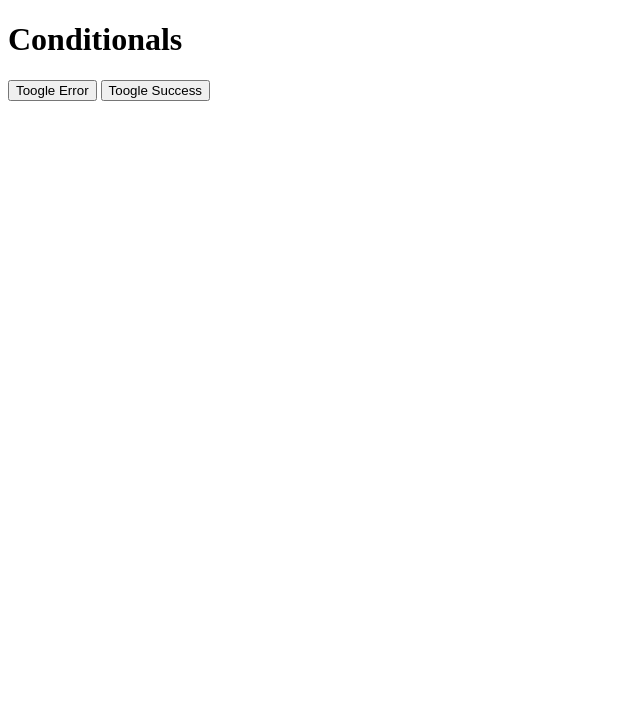
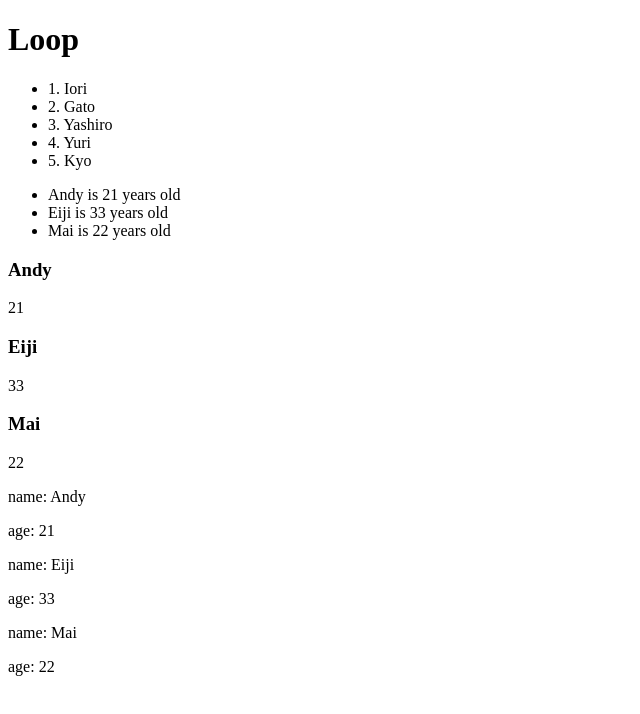
Before and after one commit to Dan33311/learning-vue-js-2, a plain HTML site: page index.html in a window 1280 px wide. Shown: the whole page, without its empty margins (0-640 px from the left). Drawn offline with nearby package versions, Linux system fonts and the light colour scheme.

Commit message:
looping with v-for, loop through arrays and objects

```diff
--- a/app.js
+++ b/app.js
@@ -1,8 +1,12 @@
 new Vue({
   el: '#vue-app',
   data: {
-    error: false,
-    success: false
+    characters: ['Iori', 'Gato', 'Yashiro', "Yuri", "Kyo"],
+    ninjas: [
+      {name: 'Andy', age: 21},
+      {name: 'Eiji', age: 33},
+      {name: 'Mai', age: 22},
+    ]
   },
   methods: {
 
--- a/index.html
+++ b/index.html
@@ -12,17 +12,34 @@
 
   <body>
     <div id="vue-app">
-      <h1>Conditionals</h1>
+      <h1>Loop</h1>
 
-      <button v-on:click="error = !error">Toogle Error</button>
-      <button v-on:click="success = !success">Toogle Success</button>
+      <!-- <ul>
+        <li v-for="character in characters">{{ character }}</li>
+      </ul> -->
+      <ul>
+        <li v-for="(character, index) in characters">{{ index + 1 }}. {{ character }}</li>
+      </ul>
 
-      <!-- This p tag is showed if v-if is true -->
-      <p v-if="error">There has been an error!</p>
-      <!-- <p v-if="success">Wooow, success!</p> -->
-      <p v-else-if="success">Wooow, success!</p>
+      <ul>
+        <li v-for="ninja in ninjas">{{ ninja.name }} is {{ ninja.age }} years old</li>
+      </ul>
 
-      <p v-show="error">v-show=true => class:display=true</p>
+      <!-- <div v-for="ninja in ninjas">
+        <h3>{{ ninja.name }}</h3>
+        <p>{{ ninja.age }}</p>
+      </div> -->
+      <!-- We dont want the <div> container ==> -->
+      <template v-for="ninja in ninjas">
+        <h3>{{ ninja.name }}</h3>
+        <p>{{ ninja.age }}</p>
+      </template>
+
+      <template v-for="ninja in ninjas">
+        <div v-for="(value, key) in ninja">
+          <p>{{ key }}: {{ value }}</p>
+        </div>
+      </template>
 
     </div>
     <script src="app.js"></script>
```
Also changed, not shown: 1 other file.
